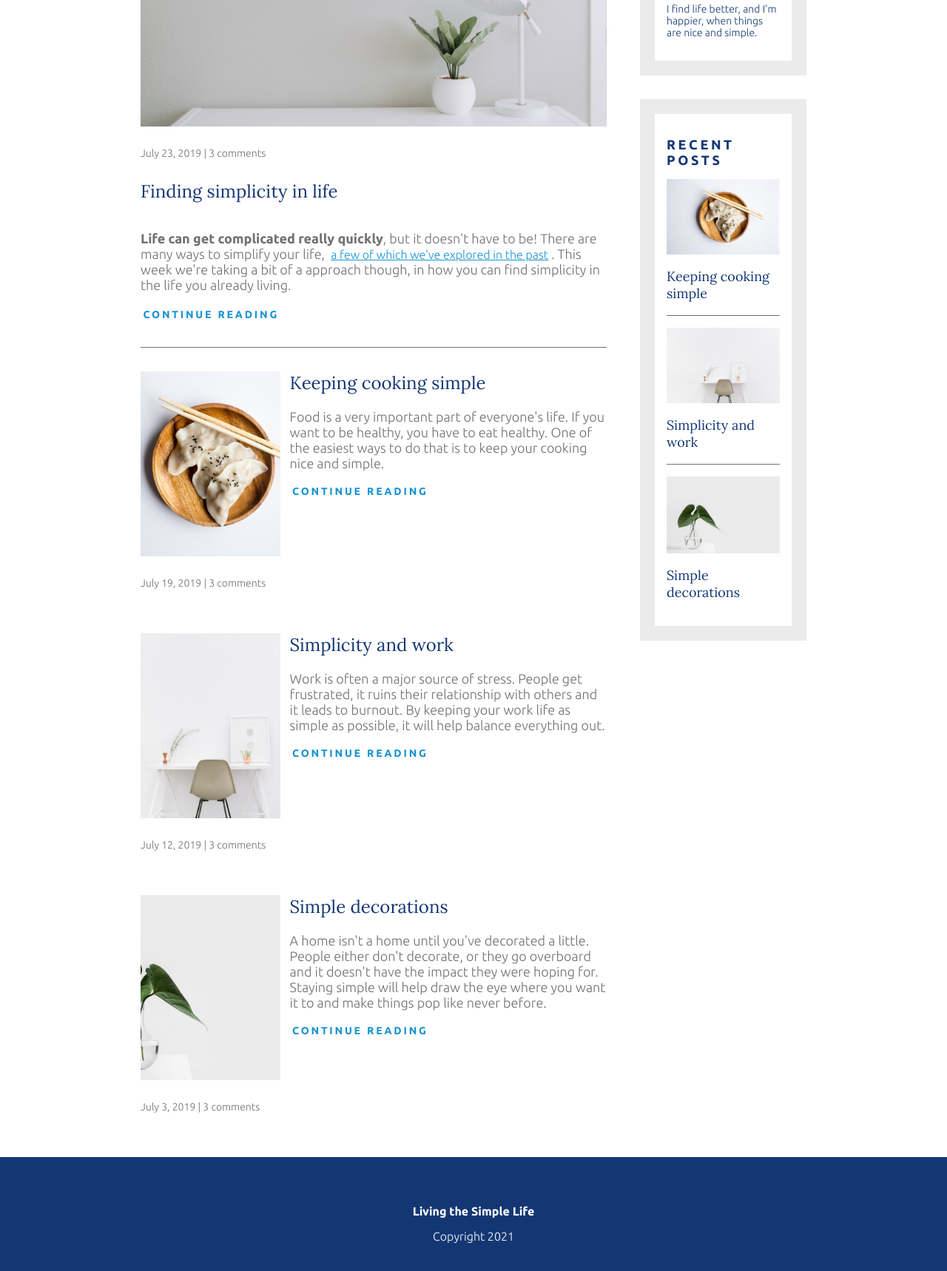
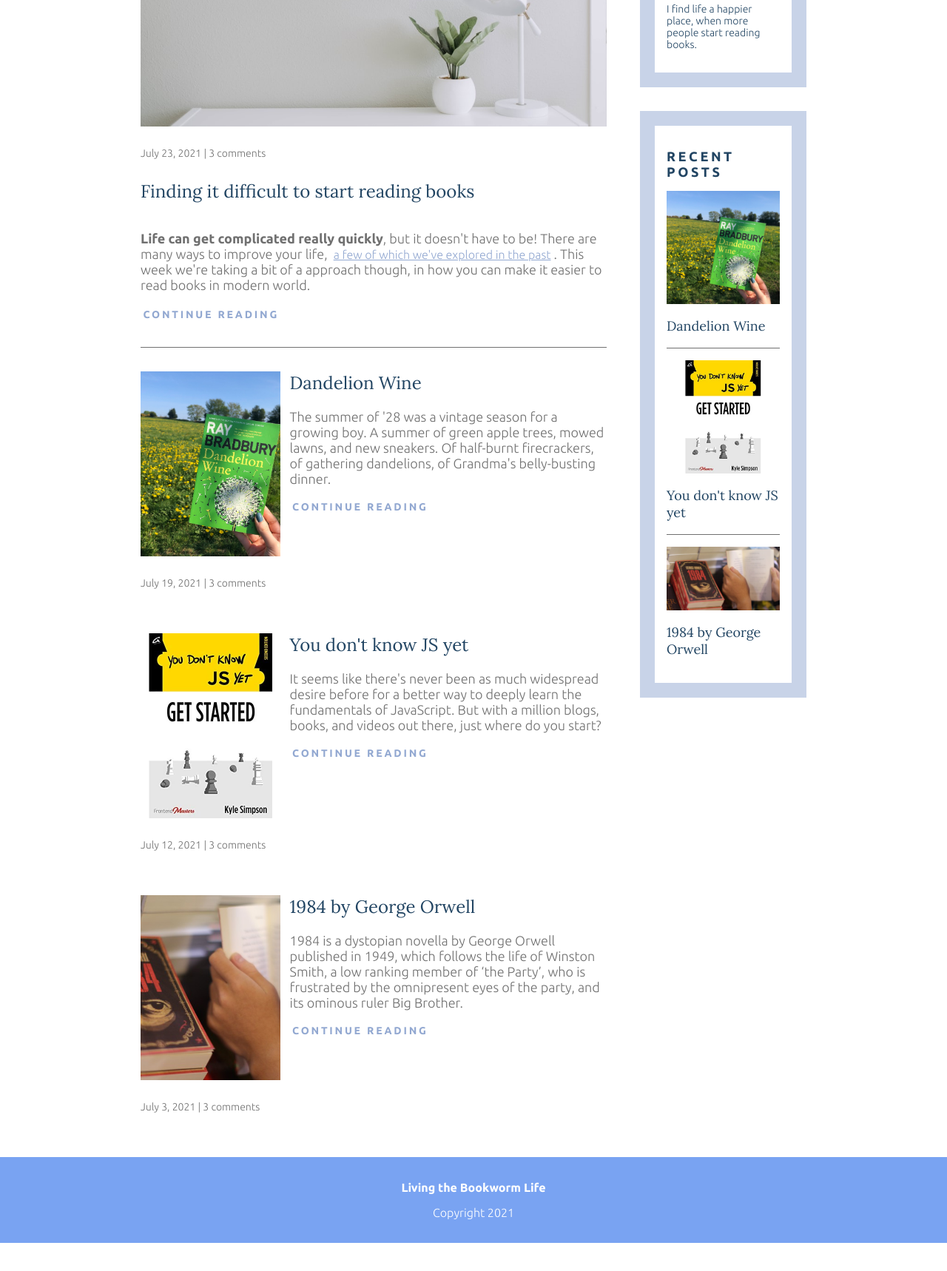
Before and after one commit to Galiiaaau/Galiia-s-book-blog, a plain HTML site: page index.html in a window 1280 px wide. Shown: the part 416-2134 px from the top of the page at 74% size. After the commit the page ends 2096 px from the top, so only its background shows below. Drawn offline with Linux system fonts and the light colour scheme.

Commit message:
new files for book blog

```diff
--- a/css/style.css
+++ b/css/style.css
@@ -20,7 +20,7 @@ img {
 }
 
 header {
-      background: #f8f8f8;
+      background: RGB(146, 168, 209, 0.5);
       padding: 2em 0;
       text-align: center;
       margin-bottom: 3em;
@@ -45,7 +45,7 @@ header {
 h1 {
       font-family: 'Lora', serif;
       font-size: 2rem;
-      color: #143774;
+      color: #224563;
       font-weight: 400;
       margin: 0;
       margin-top: 0;
@@ -54,21 +54,21 @@ h1 {
 .site-title .subtitle {
       font-family: 'Ubuntu', sans-serif;
       font-size: .75rem;
-      color: #1792D2;
+      color: rgb(121, 163, 242);
       font-weight: 700;
       margin: 0;
       letter-spacing: 0.19rem;
 }
 
 .article-body a {
-      color: #1792D2;
+      color: #92A8D1;
       text-decoration: underline;
       font-weight: 400;
 }
 
 .article-body a:hover,
 .article-body a:focus {
-      color: #143774;
+      color: rgb(34, 69, 99);
 }
 
 strong {
@@ -101,7 +101,7 @@ li {
 
 nav a:hover,
 nav a:focus {
-      color: #1792D2;
+      color: #92A8D1;
 }
 
 .current-page {
@@ -126,7 +126,7 @@ main h2 {
       font-family: 'Lora', serif;
       font-weight: 400;
       font-size: 1.5rem;
-      color: #143774;
+      color: rgb(34, 69, 99);
       margin-top: 0;
 }
 
@@ -145,7 +145,7 @@ main h2 {
       font-family: 'Ubuntu', sans-serif;
       font-weight: 700;
       font-size: 0.875rem;
-      color: #1792D2;
+      color: #92A8D1;
       text-transform: uppercase;
       letter-spacing: 0.175rem;
 }
@@ -154,7 +154,7 @@ main h2 {
 .article-read-more:focus {
       font-family: 'Ubuntu', sans-serif;
       font-size: 0.875rem;
-      color: #143774;
+      color: #224563;
       text-transform: uppercase;
       letter-spacing: 0.175rem;
       text-decoration: underline;
@@ -239,14 +239,14 @@ main h2 {
       font-family: 'Ubuntu', sans-serif;
       font-size: 1.125rem;
       font-weight: 700;
-      color: #143774;
+      color: rgb(34, 69, 99);
       text-transform: uppercase;
       letter-spacing: 0.225rem;
 }
 
 .sidebar .widget-body {
       font-family: 'Ubuntu', sans-serif;
-      color: #143774;
+      color: rgb(34, 69, 99);
       font-size: 0.875rem;
 }
 
@@ -254,11 +254,11 @@ main h2 {
       font-family: 'Lora', serif;
       font-weight: 400;
       font-size: 1.125rem;
-      color: #143774;
+      color: rgb(34, 69, 99);
 }
 
 .sidebar-widget {
-      border: 1.25rem solid #EBEBEB;
+      border: 1.25rem solid RGB(146, 168, 209, 0.5);
       padding: 1em;
       opacity: 1;
       margin-bottom: 2em;
@@ -283,17 +283,17 @@ main h2 {
 
 footer {
       font-family: 'Ubuntu', sans-serif;
-      background-color: #143774;
+      background-color:  #79a3f2;
       color: white;
       text-align: center;
-      padding: 3em 0;
+      padding: 1em 0;
 }
 
 .container-h3 {
       font-family: 'Lora', serif;
       font-size: 1.3125rem;
       font-weight: 400;
-      color: #1792D2;
+      color: #92A8D1;
 }
 
 .image-full {
--- a/index.html
+++ b/index.html
@@ -11,8 +11,8 @@
             <header>
                 <div class="container container-flex">
                     <div class="site-title">
-                        <h1>Living the simple life</h1>
-                        <p class="subtitle">A blog exploring minimalism in life</p>
+                        <h1>Living the Bookworm life</h1>
+                        <p class="subtitle">A blog exploring books for life</p>
                     </div>
                     <nav>
                         <ul>
@@ -27,46 +27,46 @@
             <div class="container container-flex">
                 <main>
                     <article class="article-featured">
-                        <h2 class="article-title">Finding simplicity in life</h2>
-                        <img src="./img/desktop.png" alt="" class="article-image">
-                        <p class="article-info">July 23, 2019 | 3 comments</p>
-                        <p class="article-body"><strong>Life can get complicated really quickly</strong>, but it doesn't have to be! There are many ways to simplify your life, <a>a few of which we've explored in the past</a>. This week we're taking a bit of a approach though, in how you can find simplicity in the life you already living.</p>
+                        <h2 class="article-title">Finding it difficult to start reading books</h2>
+                        <img src="./img/desktop.png" alt="a picture of a table with a vase and watch" class="article-image">
+                        <p class="article-info">July 23, 2021 | 3 comments</p>
+                        <p class="article-body"><strong>Life can get complicated really quickly</strong>, but it doesn't have to be! There are many ways to improve your life, <a>a few of which we've explored in the past</a>. This week we're taking a bit of a approach though, in how you can make it easier to read books in modern world.</p>
                         <a href="" class="article-read-more">continue reading</a>
                     </article>
 
                     <article class="article-recent">
                         <div class="article-recent-main">
-                            <h2 class="article-title">Keeping cooking simple</h2>
-                            <p class="article-body">Food is a very important part of everyone's life. If you want to be healthy, you have to eat healthy. One of the easiest ways to do that is to keep your cooking nice and simple.</p>
+                            <h2 class="article-title">Dandelion Wine</h2>
+                            <p class="article-body">The summer of '28 was a vintage season for a growing boy. A summer of green apple trees, mowed lawns, and new sneakers. Of half-burnt firecrackers, of gathering dandelions, of Grandma's belly-busting dinner.</p>
                             <a href="" class="article-read-more">continue reading</a>
                         </div>
                         <div class="article-recent-secondary">
-                            <img src="./img/dumplings.png" alt="" class="article-image">
-                            <p class="article-info">July 19, 2019 | 3 comments</p>
+                            <img src="./img/dandelion_wine.jpg" alt="Cover of Dandelion Wine book" class="article-image">
+                            <p class="article-info">July 19, 2021 | 3 comments</p>
                         </div>
                     </article>
 
                     <article class="article-recent">
                         <div class="article-recent-main">
-                            <h2 class="article-title">Simplicity and work</h2>
-                            <p class="article-body">Work is often a major source of stress. People get frustrated, it ruins their relationship with others and it leads to burnout. By keeping your work life as simple as possible, it will help balance everything out.</p>
+                            <h2 class="article-title">You don't know JS yet</h2>
+                            <p class="article-body">It seems like there's never been as much widespread desire before for a better way to deeply learn the fundamentals of JavaScript. But with a million blogs, books, and videos out there, just where do you start?</p>
                             <a href="" class="article-read-more">continue reading</a>
                         </div>
                         <div class="article-recent-secondary">
-                            <img src="./img/desktop2.png" alt="" class="article-image">
-                            <p class="article-info">July 12, 2019 | 3 comments</p>
+                            <img src="./img/you_dont_know_js.png" alt="cover of You dont know JS yet book" class="article-image">
+                            <p class="article-info">July 12, 2021 | 3 comments</p>
                         </div>
                     </article>
 
                     <article class="article-recent">
                         <div class="article-recent-main">
-                            <h2 class="article-title">Simple decorations</h2>
-                            <p class="article-body">A home isn't a home until you've decorated a little. People either don't decorate, or they go overboard and it doesn't have the impact they were hoping for. Staying simple will help draw the eye where you want it to and make things pop like never before.</p>
+                            <h2 class="article-title">1984 by George Orwell</h2>
+                            <p class="article-body">1984 is a dystopian novella by George Orwell published in 1949, which follows the life of Winston Smith, a low ranking member of ‘the Party’, who is frustrated by the omnipresent eyes of the party, and its ominous ruler Big Brother.</p>
                             <a href="" class="article-read-more">continue reading</a>
                         </div>
                         <div class="article-recent-secondary">
-                            <img src="./img/vase.png" alt="" class="article-image">
-                            <p class="article-info">July 3, 2019 | 3 comments</p>
+                            <img src="./img/1984.jpeg" alt="cover of 1984 book" class="article-image">
+                            <p class="article-info">July 3, 2021 | 3 comments</p>
                         </div>
                     </article>
                 </main>
@@ -76,22 +76,22 @@
                     <div class="sidebar-widget">
                         <h2 class="widget-title">About me</h2>
                         <img src="./img/galiia.jpg" alt="" class="widget-image">
-                        <p class="widget-body">I find life better, and I'm happier, when things are nice and simple.</p>
+                        <p class="widget-body">I find life a happier place, when more people start reading books.</p>
                     </div>
 
                     <div class="sidebar-widget">
                         <h2 class="widget-title">Recent posts</h2>
                         <div class="widget-recent-post">
-                            <h3 class="widget-recent-post-title">Keeping cooking simple</h3>
-                            <img src="./img/dumplings.png" alt="" class="widget-image">
+                            <h3 class="widget-recent-post-title">Dandelion Wine</h3>
+                            <img src="./img/dandelion_wine.jpg" alt="" class="widget-image">
                         </div>
                         <div class="widget-recent-post">
-                            <h3 class="widget-recent-post-title">Simplicity and work</h3>
-                            <img src="./img/desktop2.png" alt="" class="widget-image">
+                            <h3 class="widget-recent-post-title">You don't know JS yet</h3>
+                            <img src="./img/you_dont_know_js.png" alt="" class="widget-image">
                         </div>
                         <div class="widget-recent-post">
-                            <h3 class="widget-recent-post-title">Simple decorations</h3>
-                            <img src="./img/vase.png" alt="" class="widget-image">
+                            <h3 class="widget-recent-post-title">1984 by George Orwell</h3>
+                            <img src="./img/1984.jpeg" alt="" class="widget-image">
                         </div>
                     </div>
 
@@ -100,7 +100,7 @@
             </div>
 
             <footer>
-                <p><strong>Living the Simple Life</strong></p>
+                <p><strong>Living the Bookworm Life</strong></p>
                 <p>Copyright 2021</p>
             </footer>
     </body>
```
Also changed, not shown: about-me.html (+18 -19 lines), recent-posts.html (+26 -26 lines), img/1984.jpeg (added), img/dandelion_wine.jpg (added), img/desktop2.png (deleted), img/dumplings.png (deleted), img/man.png (deleted), img/vase.png (deleted), img/you_dont_know_js.png (added).
